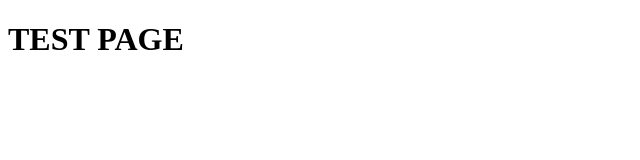
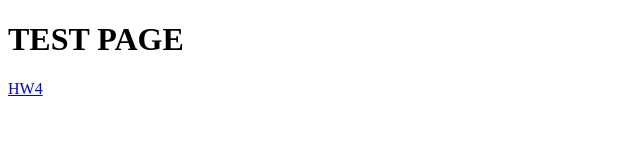
Before and after one commit to DD-44/DD-44.github.io, a plain HTML site: page index.html in a window 1280 px wide. Shown: the full height of the page, 0-640 px from the left. Drawn offline with Linux system fonts and the light colour scheme.

Commit message:
Update index.html

```diff
--- a/index.html
+++ b/index.html
@@ -7,6 +7,8 @@
 
 <body>
 <h1> TEST PAGE </h1>
+
+  <a href= "https://dd-44.github.io/HW4_Pandas/" target="_blank">HW4</a>
 </body>
 
 </html>
```
